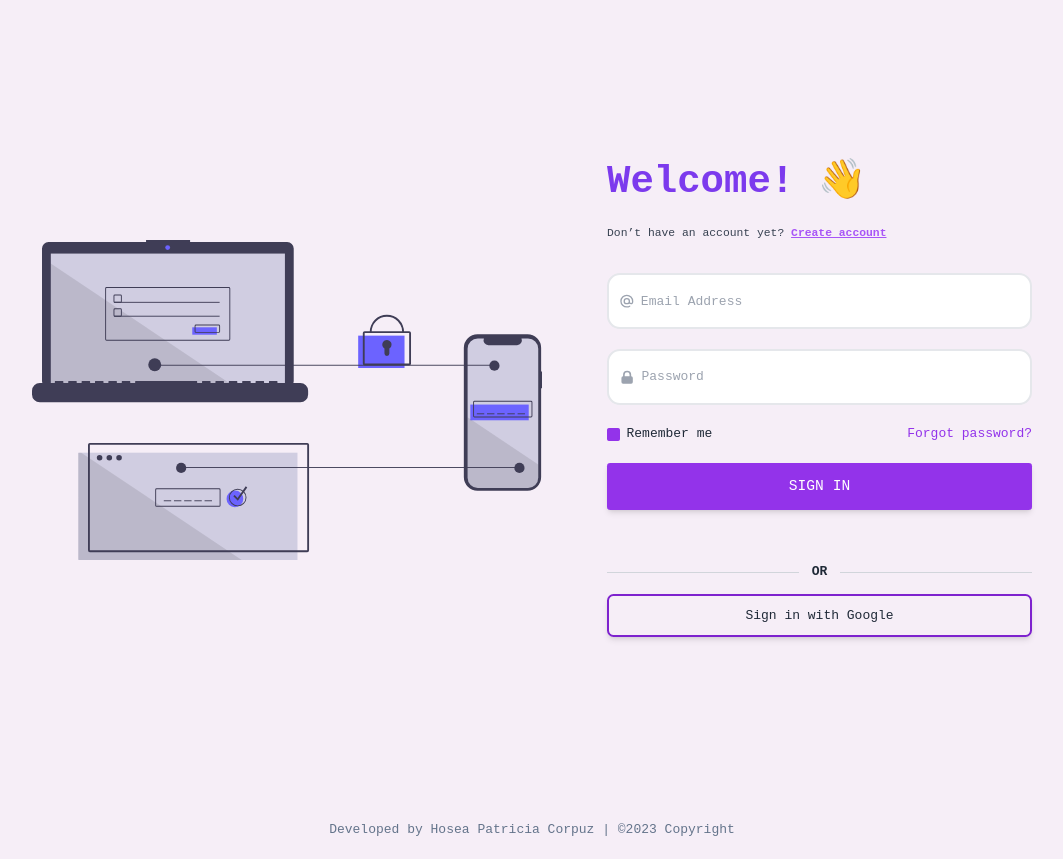
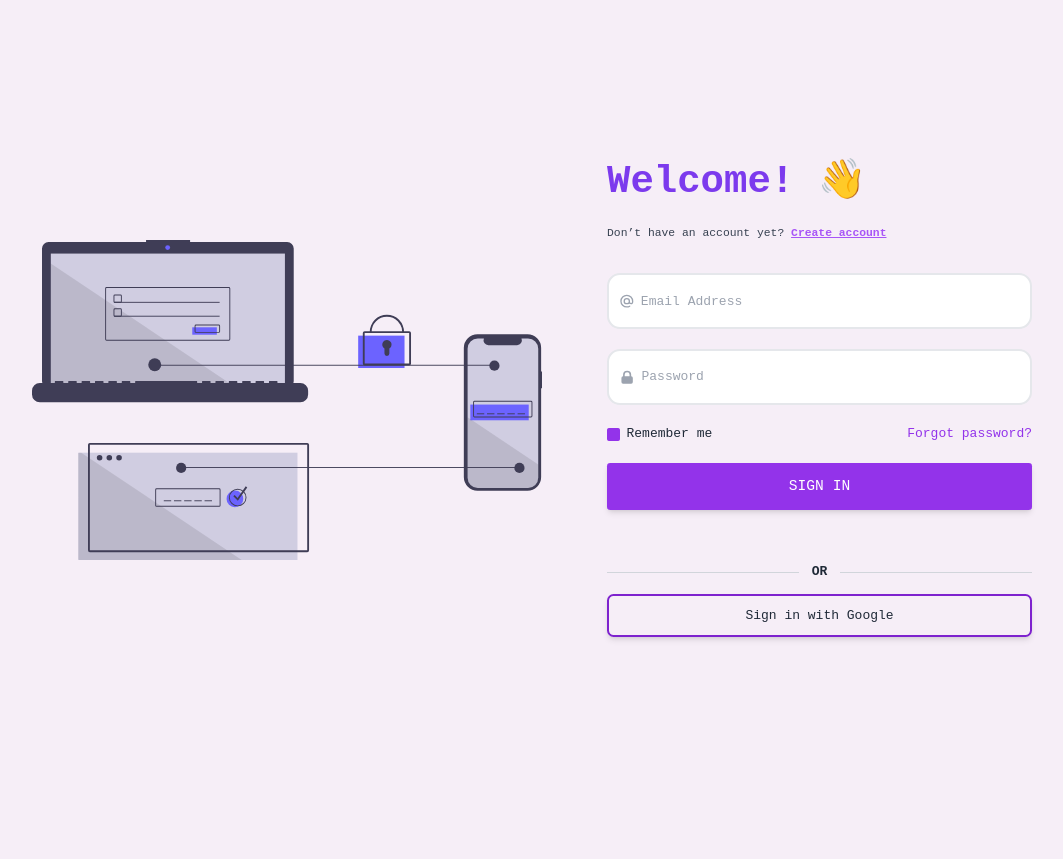
Before and after one commit to seya101/webAuth, a Vue app: page / in a window 1280 px wide. Shown: the whole page, without its empty margins (108-1171 px from the left). After the commit the page ends 800 px from the top, so only its background shows below. Built offline with nearby package versions, Linux system fonts and the light colour scheme; no server answers.

Commit message:
fix server error

```diff
--- a/src/App.vue
+++ b/src/App.vue
@@ -4,11 +4,11 @@
       <RouterView/>
 
 
-    <Footer/>
+    <!-- <Footer/> -->
   </section>
 </template>
 
 <script setup>
 import { RouterView, RouterLink } from 'vue-router'
-import Footer from '@/components/Footer.vue';
+// import Footer from '@/components/Footer.vue';
 </script>
```
